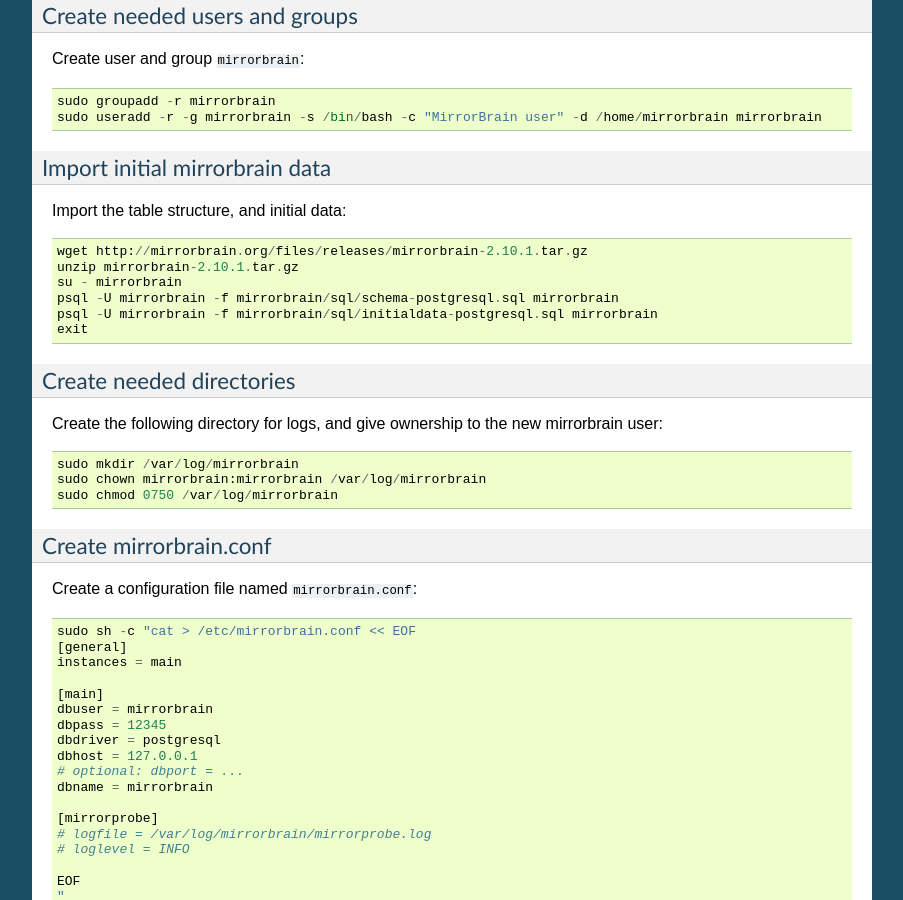
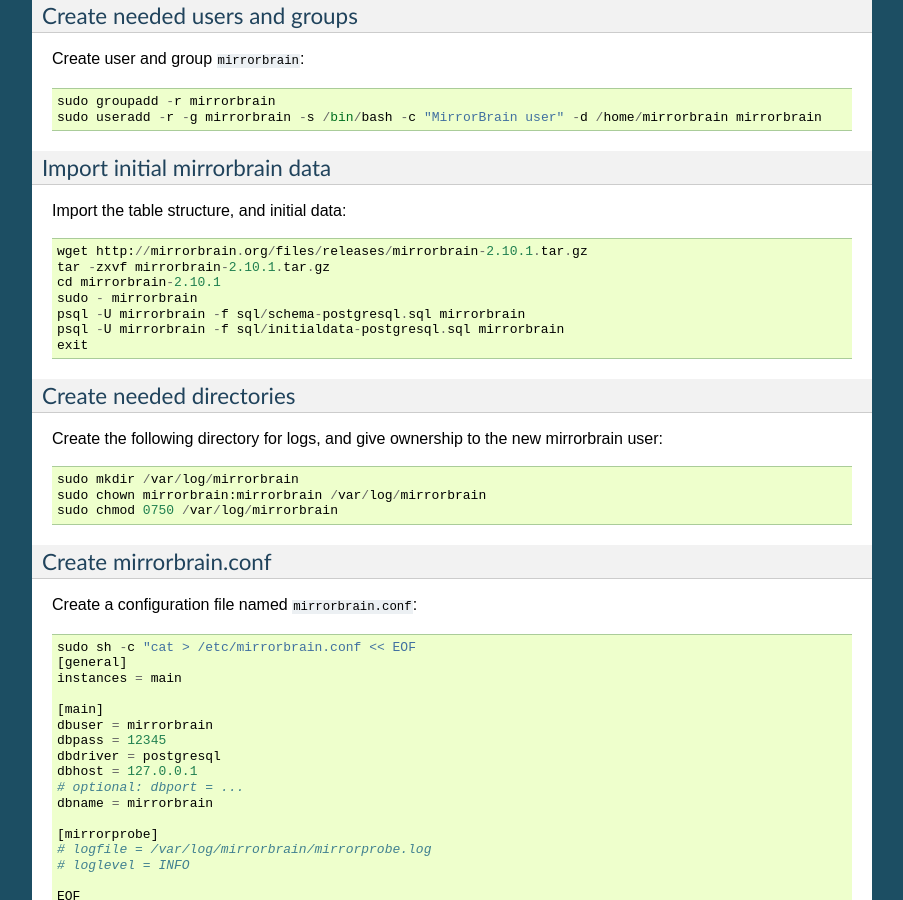
Before and after one commit to hayalci/mirrorbrain, a Sphinx documentation site: the page built from docs/installation/debian.rst, in a window 1280 px wide and 900 px high, scrolled down 2981 px. Shown: the whole window, without its empty margins (198-1101 px from the left). Built offline with Sphinx 7.4.7, drawn with Linux system fonts in a browser that asks for light colours.

Commit message:
fix untar command
git-svn-id: http://svn.mirrorbrain.org/svn/mirrorbrain/trunk@7832 2d291e14-ff0c-0410-a3fa-d5caa9871f55

```diff
--- a/docs/installation/debian.rst
+++ b/docs/installation/debian.rst
@@ -194,10 +194,11 @@
 Import the table structure, and initial data::
 
   wget http://mirrorbrain.org/files/releases/mirrorbrain-2.10.1.tar.gz
-  unzip mirrorbrain-2.10.1.tar.gz
-  su - mirrorbrain
-  psql -U mirrorbrain -f mirrorbrain/sql/schema-postgresql.sql mirrorbrain
-  psql -U mirrorbrain -f mirrorbrain/sql/initialdata-postgresql.sql mirrorbrain
+  tar -zxvf mirrorbrain-2.10.1.tar.gz
+  cd mirrorbrain-2.10.1
+  sudo - mirrorbrain
+  psql -U mirrorbrain -f sql/schema-postgresql.sql mirrorbrain
+  psql -U mirrorbrain -f sql/initialdata-postgresql.sql mirrorbrain
   exit
 
 Create needed directories
```
